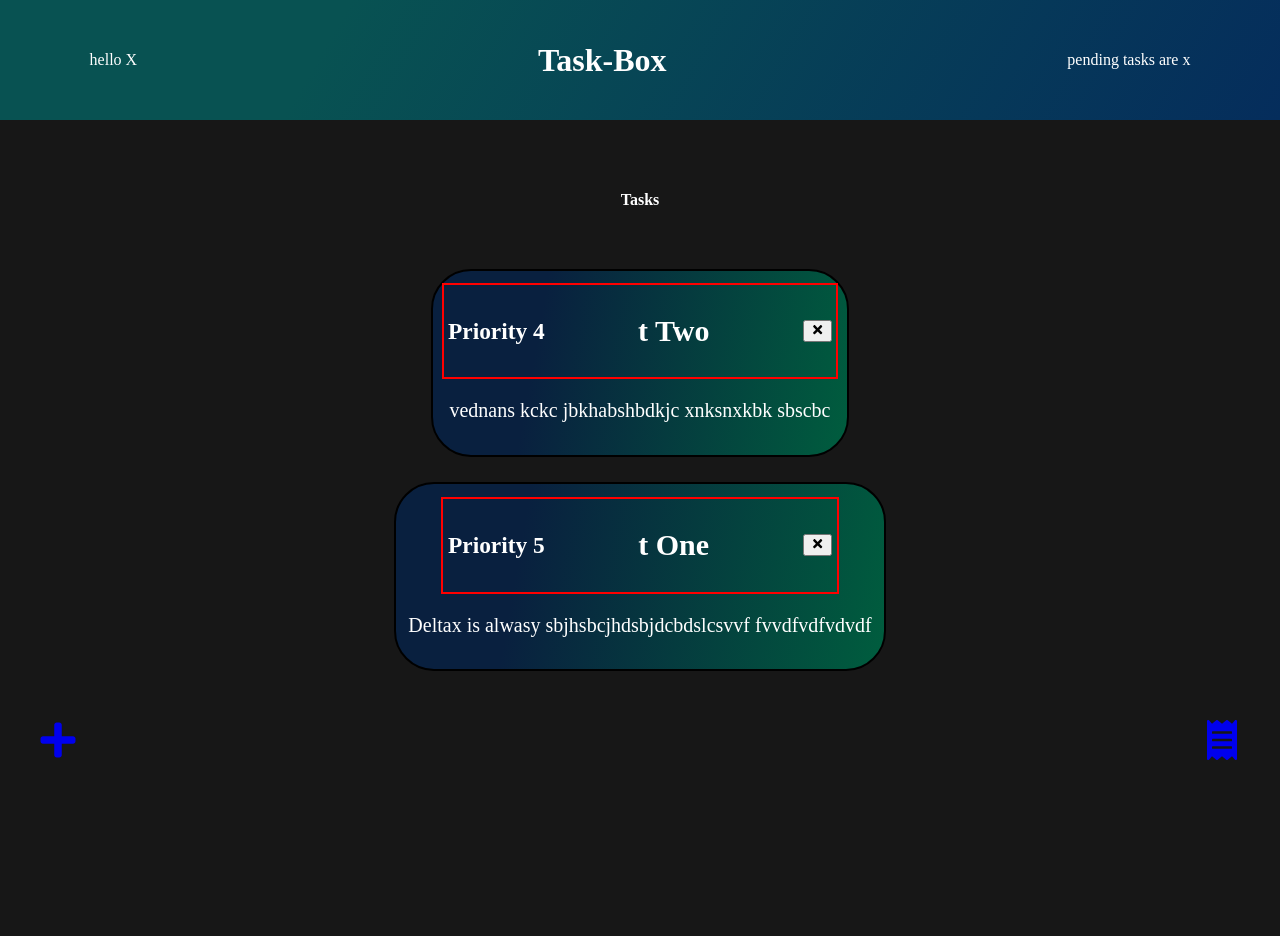
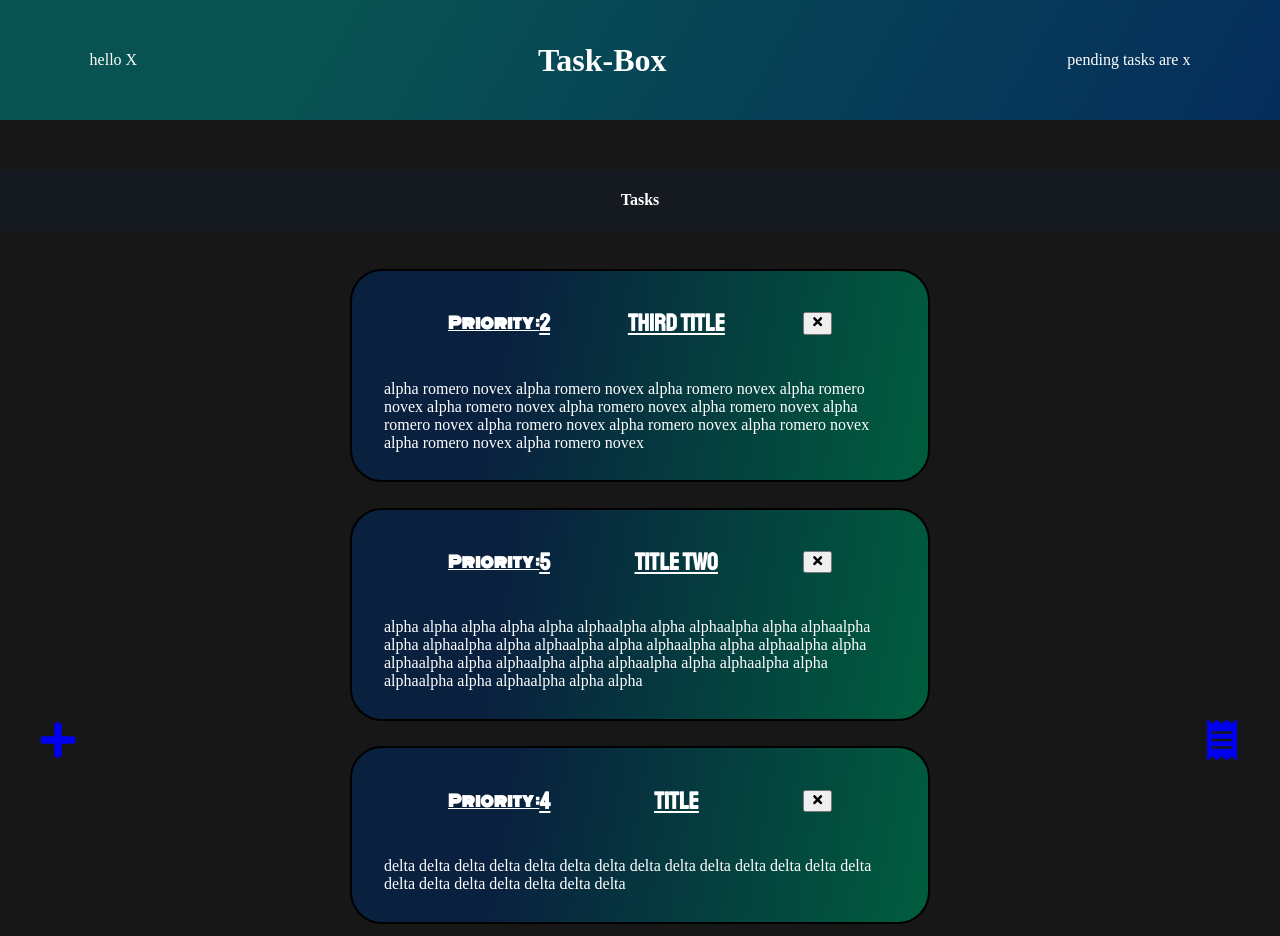
Before and after one commit to saurabh6893/TaskBox, a React (Create React App) app: page / in a window 1280 px wide. Before the commit the page ends 800 px from the top, so only its background shows below. Built offline with nearby package versions, Linux system fonts and the light colour scheme; data requests are answered from the project's data file.

Commit message:
added the title ui improvements

```diff
--- a/db.json
+++ b/db.json
@@ -1,16 +1,22 @@
 {
   "task": [
     {
-      "title": "t One",
-      "range": 5,
-      "details": "Deltax is alwasy sbjhsbcjhdsbjdcbdslcsvvf  fvvdfvdfvdvdf",
+      "title": "title",
+      "range": 4,
+      "details": " delta delta delta  delta delta delta  delta delta delta  delta delta delta  delta delta delta  delta delta delta  delta delta delta ",
       "id": 1
     },
     {
-      "title": "t Two",
-      "range": 4,
-      "details": "vednans kckc jbkhabshbdkjc xnksnxkbk sbscbc",
+      "title": "title two ",
+      "range": 5,
+      "details": "alpha alpha alpha alpha alpha alphaalpha alpha alphaalpha alpha alphaalpha alpha alphaalpha alpha alphaalpha alpha alphaalpha alpha alphaalpha alpha alphaalpha alpha alphaalpha alpha alphaalpha alpha alphaalpha alpha alphaalpha alpha alphaalpha alpha alpha",
       "id": 2
+    },
+    {
+      "title": "Third title",
+      "range": 2,
+      "details": "alpha romero novex alpha romero novex alpha romero novex alpha romero novex alpha romero novex alpha romero novex alpha romero novex alpha romero novex alpha romero novex alpha romero novex alpha romero novex alpha romero novex alpha romero novex",
+      "id": 3
     }
   ]
 }
--- a/src/Components/Task.jsx
+++ b/src/Components/Task.jsx
@@ -11,7 +11,10 @@ function Task({ t }) {
     <Box>
       <div className='task'>
         <div className='hx'>
-          <h3>Priority {t.range}</h3>
+          <div className='p'>
+            <h4>Priority :</h4>
+            <h2>{t.range}</h2>
+          </div>
           <h2>{t.title}</h2>
           <button className='clx' onClick={() => deleteBox(t.id)}>
             <FaTimes />
--- a/src/index.css
+++ b/src/index.css
@@ -1,6 +1,7 @@
 @import url('https://fonts.googleapis.com/css2?family=Changa&display=swap');
 @import url('https://fonts.googleapis.com/css2?family=Cabin:ital,wght@1,500&display=swap');
-
+@import url('https://fonts.googleapis.com/css2?family=Monoton&display=swap');
+@import url('https://fonts.googleapis.com/css2?family=Staatliches&display=swap');
 /* body {
   display: flex;
   justify-content: space-around;
@@ -46,9 +47,11 @@ body {
   border: 2px solid black;
   border-radius: 2em;
   color: white;
+  width: 40vw;
+  height: auto;
   background-color: #537895;
   background-image: linear-gradient(280deg, #005d3e 0%, #09203f 74%);
-  padding: 1% 1% 1% 1%;
+  padding: 1% 2.5% 1% 2.5%;
   margin: 1% 0 1% 0;
   display: flex;
   flex-direction: column;
@@ -65,24 +68,42 @@ body {
   min-width: 30vw;
   max-width: 70vw;
   /* //test// */
-  border: 2px solid red;
   /* //test// */
   justify-content: space-between;
-  padding: 1%;
+  padding: 1% 10%;
+  margin: 0 auto;
+  text-decoration: underline;
+}
+
+.hx h2 {
+  font-family: 'Staatliches', cursive;
+  text-decoration: underline;
+}
+.p {
+  display: flex;
+  align-items: center;
+  flex-direction: row;
+  justify-content: space-between;
+  font-family: 'Monoton', cursive;
+}
+
+.p.red {
+  color: red;
 }
 
 .taskList,
 #Nt {
   color: white;
-  font-size: 20px;
 }
 
 .sts {
   display: flex;
+  /* border: 2px solid red; */
   flex-direction: row;
   align-items: center;
   justify-content: space-around;
   color: White;
+  background-color: #052e5c22;
   text-transform: capitalize;
   margin-bottom: 2%;
 }
@@ -113,6 +134,7 @@ body {
   align-items: center;
   margin-bottom: 5%;
   justify-content: space-between;
+  /* border: 10px crimson solid; */
 }
 
 .up > * {
```
